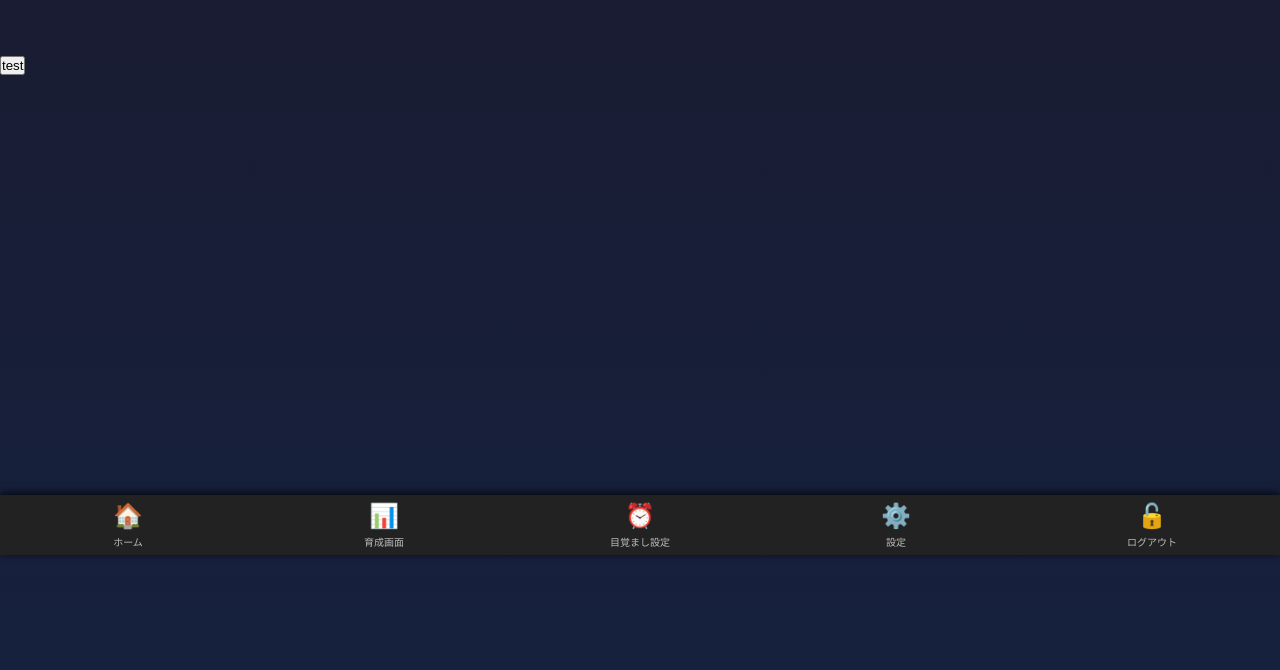
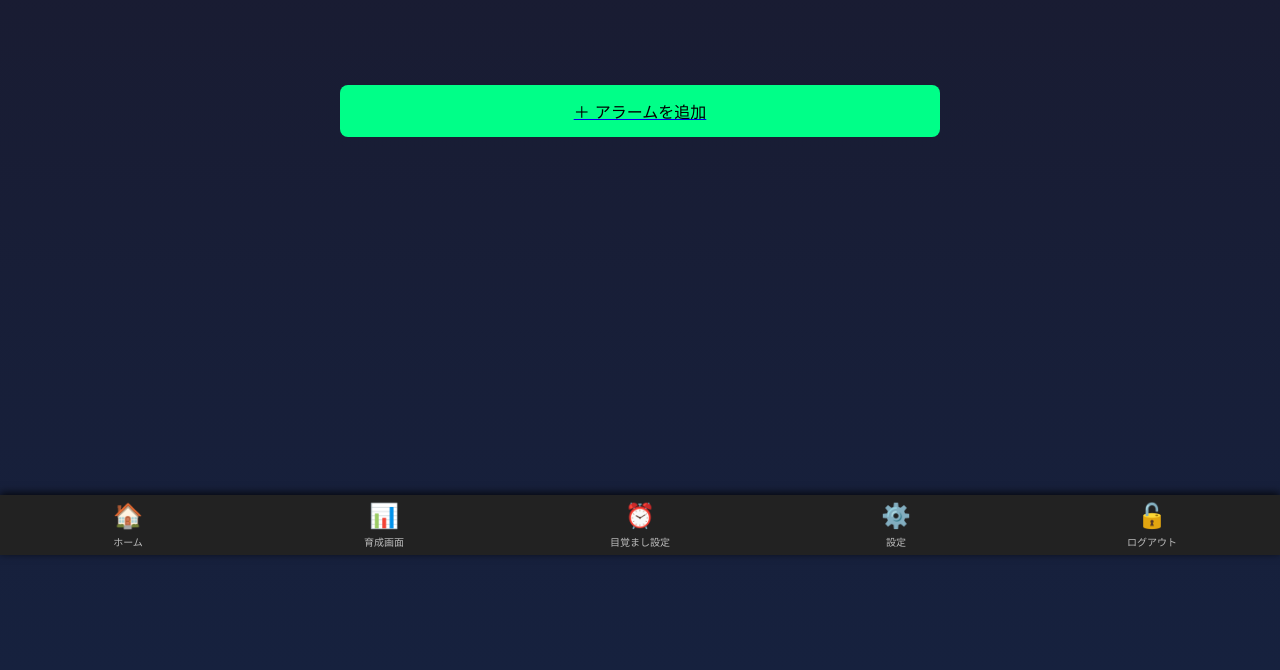
Before and after one commit to ddad-2/mezamacity, a website: page public/HTML/alarmConfimation.html in a window 1280 px wide. Shown: the part 245-915 px from the top of the page. Drawn offline with Linux system fonts and the light colour scheme; no server answers; sample sign-in values are in the browser's storage.

Commit message:
Add files via upload

```diff
--- a/public/CSS/alarmConfimation.css
+++ b/public/CSS/alarmConfimation.css
@@ -16,6 +16,9 @@ body {
         min-height: 100vh;
         width: 100%;
         box-sizing: border-box;
+        display: flex;
+        flex-direction: column;
+        align-items: center;
       }
 
 
@@ -26,6 +29,9 @@ body {
   margin: 0 auto;
   /* Add padding-top to prevent content from going under the sticky header */
   padding-top: 80px; /* Adjust based on your header's height */
+  display: flex;
+  flex-direction: column;
+  align-items: center;
 }
 
 .page-title {
@@ -82,18 +88,31 @@ body {
 
 /* New wrapper for the fixed "Add Alarm" button */
 .add-alarm-wrapper {
-  position: fixed;
-  bottom: 20px; /* Position at the bottom */
-  left: 20px; /* Position at the left */
-  z-index: 999; /* Ensure it's below the header if header is sticky */
+  margin: 30px auto 0 auto;
+  text-align: center;
+  width: 100%;
+  max-width: 600px;
 }
 
 .add-btn {
   background-color: #00ff88;
   color: #000;
   /* Ensure the add-btn styles are applied directly to the button */
+  font-size: 1rem;
+  padding: 14px 0;
+  width: 100%;
+  border-radius: 8px;
+  border: none;
+  cursor: pointer;
+  font-family: 'Press Start 2P', cursive;
+  margin: 0 auto;
+  display: block;
+  box-sizing: border-box;
 }
 
+.add-btn:hover {
+  background-color: #00cc66;
+}
 
 .modal {
   position: fixed;
--- a/public/HTML/alarmConfimation.html
+++ b/public/HTML/alarmConfimation.html
@@ -21,14 +21,13 @@
       <div class="list-container">
         <h1 class="page-title">アラーム一覧</h1>
         <!-- アラームカードはJSで動的に追加されます -->
-        <div class="add-alarm-wrapper">
-          <a href="alarm.html">
-            <button class="add-btn">＋ アラームを追加</button>
-          </a>
-        </div>
       </div>
 
-      <button class = "add-alarm-button">test</button>
+      <div class="add-alarm-wrapper">
+        <a href="alarm.html">
+          <button class="add-btn">＋ アラームを追加</button>
+        </a>
+      </div>
 
       <!-- 削除確認モーダル -->
       <div id="alarm-delete-modal" class="modal hidden">
@@ -77,3 +76,4 @@
     <script src="../SCRIPT/alarm_show.js"></script>
   </body>
 </html>
+</html>
```
Also changed, not shown: public/HTML/alarm.html (+6 -6 lines), public/SCRIPT/alarmSettings.js (+35 -7 lines), public/HTML/geme.html (line endings or trailing spaces), public/SCRIPT/geme.js (line endings or trailing spaces), public/alarm.css (line endings or trailing spaces), public/alarm.html (line endings or trailing spaces), public/home.css (line endings or trailing spaces), public/home.html (line endings or trailing spaces), public/home.js (line endings or trailing spaces), public/index.html (line endings or trailing spaces), public/login.css (line endings or trailing spaces), public/login.html (line endings or trailing spaces), public/register.html (line endings or trailing spaces), public/serve.js (line endings or trailing spaces), 2 more files, 1 other file.
